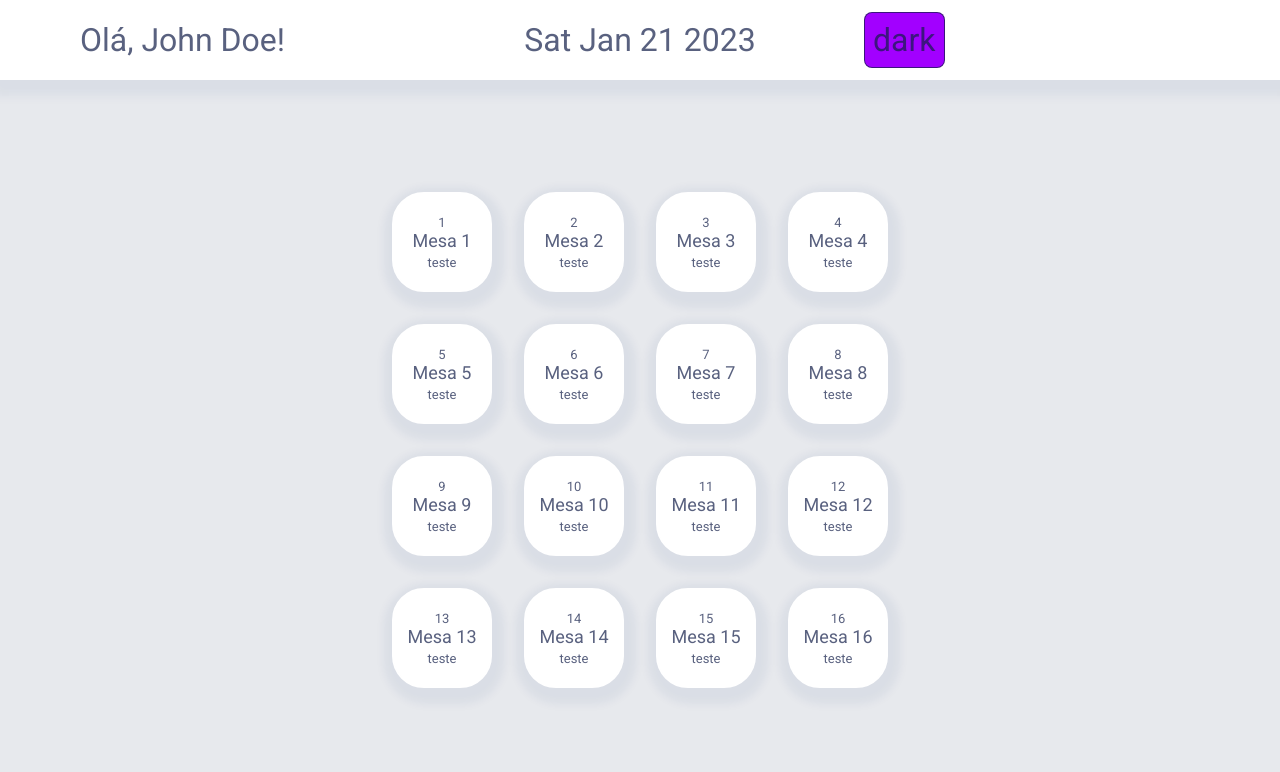
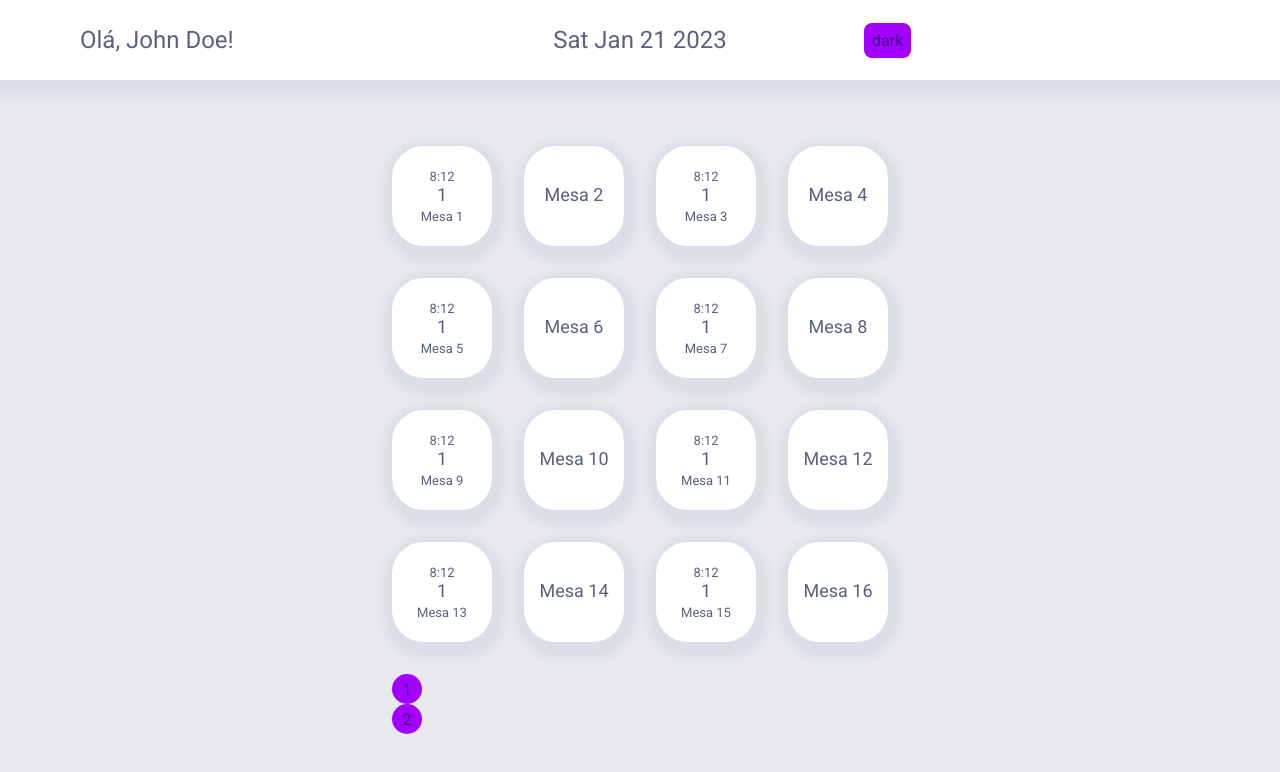
Before and after one commit to lucaspagliari/frontend-assessment, a Vue app: page / in a window 1280 px wide. Shown: the top 772 px of the page. Built offline with nearby package versions, Linux system fonts and the light colour scheme.

Commit message:
add client table

```diff
--- a/components.d.ts
+++ b/components.d.ts
@@ -7,12 +7,16 @@ export {}
 
 declare module '@vue/runtime-core' {
   export interface GlobalComponents {
+    BaseBtn: typeof import('./src/components/BaseBtn/BaseBtn.vue')['default']
     BaseComponent: typeof import('./src/components/BaseComponent.vue')['default']
     BaseHeader: typeof import('./src/components/BaseHeader/BaseHeader.vue')['default']
     BaseTable: typeof import('./src/components/BaseTable/BaseTable.vue')['default']
     Btn: typeof import('./src/components/buttons/Btn.vue')['default']
+    ClientTable: typeof import('./src/components/ClientTable/ClientTable.vue')['default']
     RouterLink: typeof import('vue-router')['RouterLink']
     RouterView: typeof import('vue-router')['RouterView']
+    ThemBtn: typeof import('./src/components/buttons/ThemBtn.vue')['default']
+    ThemeBtn: typeof import('./src/components/buttons/ThemeBtn.vue')['default']
     ThemeButton: typeof import('./src/components/buttons/ThemeButton.vue')['default']
   }
 }
--- a/src/App.vue
+++ b/src/App.vue
@@ -1,6 +1,5 @@
 <script setup lang="ts">
 import { RouterView } from 'vue-router'
-import BaseHeader from '@/components/BaseHeader/BaseHeader.vue'
 </script>
 
 <template>
--- a/src/assets/base.css
+++ /dev/null
@@ -1,74 +0,0 @@
-/* color palette from <https://github.com/vuejs/theme> */
-:root {
-  --vt-c-white: #ffffff;
-  --vt-c-white-soft: #f8f8f8;
-  --vt-c-white-mute: #f2f2f2;
-
-  --vt-c-black: #181818;
-  --vt-c-black-soft: #222222;
-  --vt-c-black-mute: #282828;
-
-  --vt-c-indigo: #2c3e50;
-
-  --vt-c-divider-light-1: rgba(60, 60, 60, 0.29);
-  --vt-c-divider-light-2: rgba(60, 60, 60, 0.12);
-  --vt-c-divider-dark-1: rgba(84, 84, 84, 0.65);
-  --vt-c-divider-dark-2: rgba(84, 84, 84, 0.48);
-
-  --vt-c-text-light-1: var(--vt-c-indigo);
-  --vt-c-text-light-2: rgba(60, 60, 60, 0.66);
-  --vt-c-text-dark-1: var(--vt-c-white);
-  --vt-c-text-dark-2: rgba(235, 235, 235, 0.64);
-}
-
-/* semantic color variables for this project */
-:root {
-  --color-background: var(--vt-c-white);
-  --color-background-soft: var(--vt-c-white-soft);
-  --color-background-mute: var(--vt-c-white-mute);
-
-  --color-border: var(--vt-c-divider-light-2);
-  --color-border-hover: var(--vt-c-divider-light-1);
-
-  --color-heading: var(--vt-c-text-light-1);
-  --color-text: var(--vt-c-text-light-1);
-
-  --section-gap: 160px;
-}
-
-@media (prefers-color-scheme: dark) {
-  :root {
-    --color-background: var(--vt-c-black);
-    --color-background-soft: var(--vt-c-black-soft);
-    --color-background-mute: var(--vt-c-black-mute);
-
-    --color-border: var(--vt-c-divider-dark-2);
-    --color-border-hover: var(--vt-c-divider-dark-1);
-
-    --color-heading: var(--vt-c-text-dark-1);
-    --color-text: var(--vt-c-text-dark-2);
-  }
-}
-
-*,
-*::before,
-*::after {
-  box-sizing: border-box;
-  margin: 0;
-  position: relative;
-  font-weight: normal;
-}
-
-body {
-  min-height: 100vh;
-  color: var(--color-text);
-  background: var(--color-background);
-  transition: color 0.5s, background-color 0.5s;
-  line-height: 1.6;
-  font-family: Inter, -apple-system, BlinkMacSystemFont, 'Segoe UI', Roboto, Oxygen, Ubuntu,
-    Cantarell, 'Fira Sans', 'Droid Sans', 'Helvetica Neue', sans-serif;
-  font-size: 15px;
-  text-rendering: optimizeLegibility;
-  -webkit-font-smoothing: antialiased;
-  -moz-osx-font-smoothing: grayscale;
-}
--- a/src/assets/stylesheets/base.scss
+++ b/src/assets/stylesheets/base.scss
@@ -34,7 +34,7 @@ body.dark {
   -webkit-font-smoothing: antialiased;
   -moz-osx-font-smoothing: grayscale;
 
-  font-size: 2rem;
+  font-size: 1.5rem;
   background-color: var(--color-background);
   color: var(--color-text);
 }
--- a/src/components/buttons/Btn.vue
+++ b/src/components/BaseBtn/BaseBtn.vue
@@ -1,7 +1,7 @@
 <template>
   <button
     :class="['btn', { 'btn-icon': icon }]"
-    :style="btnColor"
+    :style="btnStyle"
   >
     <slot name="default" />
   </button>
@@ -17,11 +17,14 @@ export default {
     color: {
       type: String,
       default: 'violet',
+      validator(value) {
+        return !!value
+      },
     },
   },
 
   computed: {
-    btnColor() {
+    btnStyle() {
       return {
         backgroundColor: `var(--color-${this.color})`,
       }
@@ -36,8 +39,10 @@ export default {
   justify-content: center;
   width: fit-content;
   padding: 0.5rem;
-  border: solid 1px var(--color-border);
   border-radius: 8px;
+  font-size: 1rem;
+
+  // TODO: Maybe add a conditional to define color based on background color
 
   &-icon {
     width: 30px;
--- a/src/components/BaseComponent.vue
+++ /dev/null
@@ -1,9 +0,0 @@
-<template>
-  <div class="base-component">base component</div>
-</template>
-
-<style scoped>
-.base-component {
-  color: var(--color-purple);
-}
-</style>
--- a/src/components/BaseHeader/BaseHeader.vue
+++ b/src/components/BaseHeader/BaseHeader.vue
@@ -7,14 +7,20 @@
       </p>
     </div>
 
-    <ThemeButton />
+    <base-btn @click="toggle">
+      <p>dark</p>
+    </base-btn>
   </header>
 </template>
 <script lang="ts">
+import useDarkMode from '@/composable/useDarkMode'
+
 export default {
   setup() {
+    const { toggle } = useDarkMode()
     return {
       username: 'John Doe',
+      toggle,
     }
   },
   computed: {
--- a/src/components/BaseTable/BaseTable.vue
+++ b/src/components/BaseTable/BaseTable.vue
@@ -47,12 +47,6 @@ export default {
 
   transition: 100ms;
 
-  &:hover {
-    border: 2px solid var(--color-violet);
-    // background-color: var(--color-violet);
-    // color: white;
-  }
-
   .title {
     display: inline;
     font-size: large;
--- /dev/null
+++ b/src/components/ClientTable/ClientTable.vue
@@ -0,0 +1,97 @@
+<template>
+  <!-- TODO: Add style when table is occupied or empty -->
+  <div class="client-table">
+    <base-table
+      v-if="isEmpty"
+      class="info"
+    >
+      <template #default> {{ tableName }} </template>
+    </base-table>
+    <base-table
+      v-else
+      class="info"
+    >
+      <template #top> {{ time }}</template>
+      <template #default>{{ tableTotal }}</template>
+      <template #bottom> {{ tableName }}</template>
+    </base-table>
+
+    <!-- TODO: Add icon lib  -->
+
+    <base-btn
+      class="options"
+      icon
+      @click="$emit('charge')"
+      >💲</base-btn
+    >
+    <base-btn
+      class="options"
+      icon
+      color="green"
+      @click="$emit('add')"
+      >➕</base-btn
+    >
+  </div>
+</template>
+<script lang="ts">
+export default {
+  props: {
+    data: {
+      type: Object,
+      default: {
+        index: 0,
+        total: 0,
+      },
+    },
+  },
+
+  computed: {
+    isEmpty() {
+      return !this.data.total
+    },
+    tableName() {
+      return `Mesa ${this.data.index}`
+    },
+    tableTotal() {
+      // TODO: Format to $$ (maybe use dinero.js)
+      return this.data.total
+    },
+    time() {
+      // TODO: Format to Date (maybe use a lib)
+      const date = new Date().toLocaleTimeString().split(':')
+      return `${date[0]}:${date[1]}`
+    },
+  },
+}
+</script>
+
+<style scoped lang="scss">
+.client-table {
+  position: relative;
+
+  .options {
+    position: absolute;
+    bottom: -15px;
+    left: calc(50% - 15px);
+
+    visibility: hidden;
+    opacity: 0;
+    transition: visibility 0s, all 120ms linear;
+
+    &:nth-child(2) {
+      bottom: calc(50% - 15px);
+      left: 85%;
+    }
+  }
+
+  &:hover {
+    .info {
+      border: 2px solid var(--color-violet);
+    }
+    .options {
+      visibility: visible;
+      opacity: 1;
+    }
+  }
+}
+</style>
--- a/src/components/buttons/ThemeButton.vue
+++ /dev/null
@@ -1,14 +0,0 @@
-<template>
-  <btn @click="toggle"> dark </btn>
-</template>
-
-<script lang="ts">
-import useDarkMode from '@/composable/useDarkMode'
-
-export default {
-  setup() {
-    const { toggle } = useDarkMode()
-    return { toggle }
-  },
-}
-</script>
--- a/src/views/HomeView.vue
+++ b/src/views/HomeView.vue
@@ -1,6 +1,4 @@
-<script setup lang="ts">
-import BaseTable from '@/components/BaseTable/BaseTable.vue'
-</script>
+<script setup lang="ts"></script>
 
 <template>
   <div class="home">
@@ -9,12 +7,26 @@ import BaseTable from '@/components/BaseTable/BaseTable.vue'
         v-for="i in 16"
         :key="i"
       >
-        <base-table>
+        <ClientTable :data="{ index: i, total: i % 2 }" />
+        <!-- <base-table>
           <template #top> {{ i }}</template>
           <template #default>Mesa {{ i }}</template>
           <template #bottom> teste</template>
-        </base-table>
+        </base-table> -->
       </template>
+
+      <div class="test">
+        <base-btn
+          icon
+          class="first"
+          >1</base-btn
+        >
+        <base-btn
+          icon
+          class="second"
+          >2</base-btn
+        >
+      </div>
     </div>
   </div>
 </template>
```
